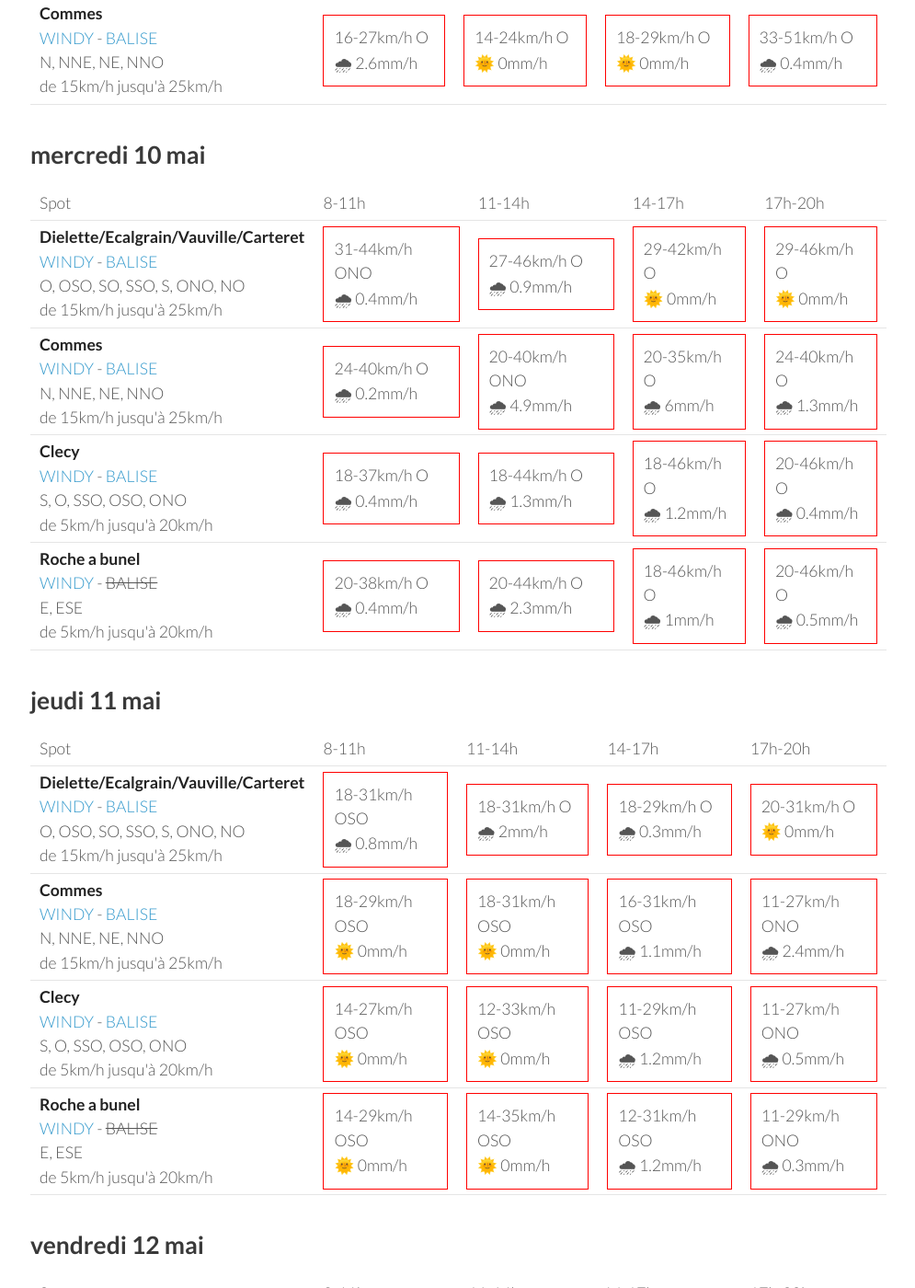
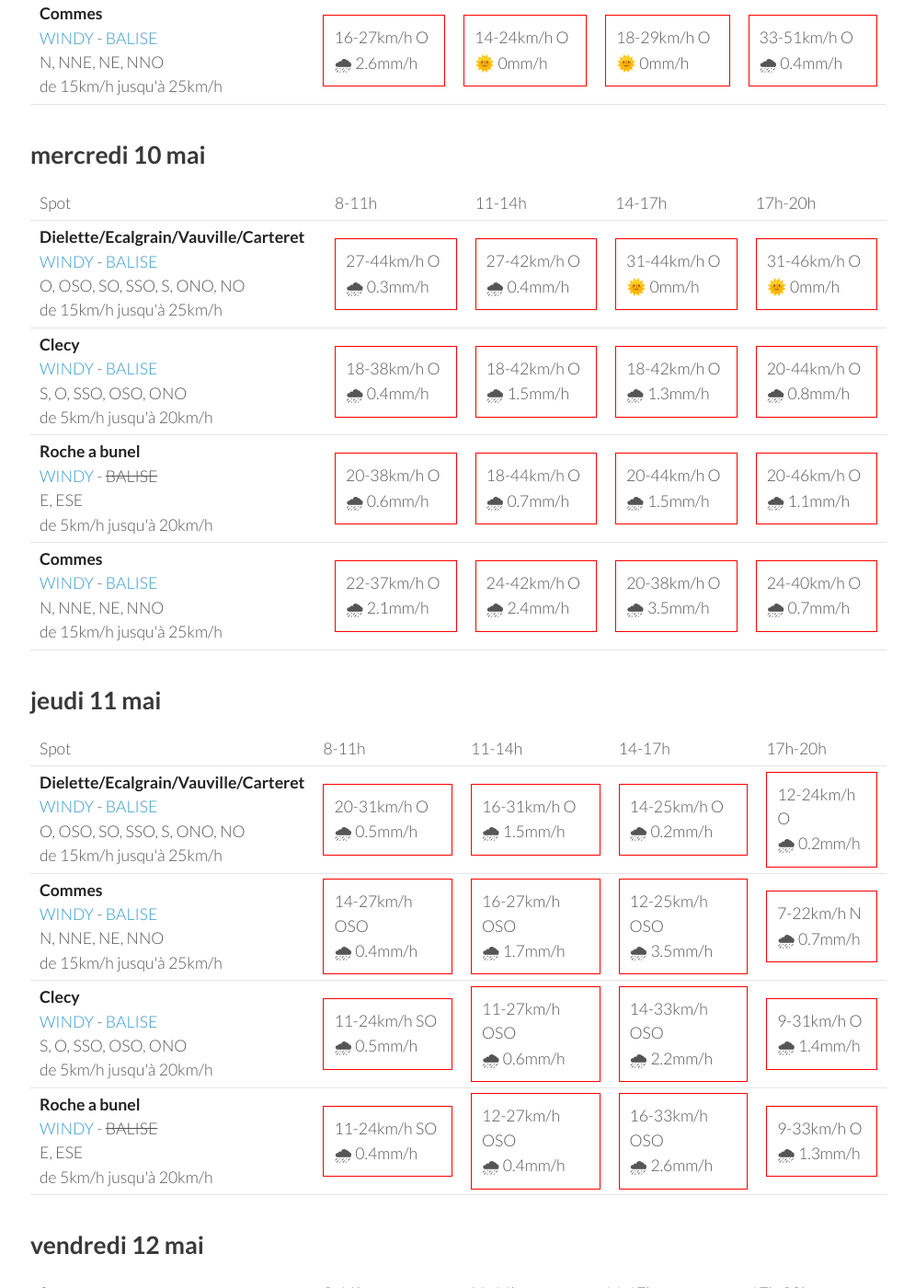
Before and after one commit to parapente-dans-le-nord/parapente-dans-le-nord.github.io, a Jekyll site: the page built from normandie.markdown, in a window 1280 px wide and 1400 px high, scrolled down 1312 px. Shown: the whole window at 92% size, without its empty margins (25-1020 px from the left). Built offline with Jekyll 4.4.1, drawn with Linux system fonts in a browser that asks for light colours; some of the changed text lies outside the part shown.

Commit message:
update index.markdown

```diff
--- a/normandie.markdown
+++ b/normandie.markdown
@@ -132,40 +132,40 @@ page mise à jour le lundi 08 mai 13:46
 <tr>
         <td><strong>Dielette/Ecalgrain/Vauville/Carteret</strong><br><a href="https://windy.com/49.650/-1.856?49.243,-1.856,8">WINDY</a> - <span class=""><a href="http://www.balisemeteo.com/balise.php?idBalise=81">BALISE</a> </span><br> <span class="vent-favorable">O, OSO, SO, SSO, S, ONO, NO</span><br><span class="force-vent">de 15km/h jusqu'à 25km/h</span> </td>
 
-            <td><div class="not-flyable"><p>31-44km/h ONO</p><p>🌧 0.4mm/h</p></div></td>
-            <td><div class="not-flyable"><p>27-46km/h O</p><p>🌧 0.9mm/h</p></div></td>
-            <td><div class="not-flyable"><p>29-42km/h O</p><p>🌞 0mm/h</p></div></td>
-            <td><div class="not-flyable"><p>29-46km/h O</p><p>🌞 0mm/h</p></div></td>
+            <td><div class="not-flyable"><p>27-44km/h O</p><p>🌧 0.3mm/h</p></div></td>
+            <td><div class="not-flyable"><p>27-42km/h O</p><p>🌧 0.4mm/h</p></div></td>
+            <td><div class="not-flyable"><p>31-44km/h O</p><p>🌞 0mm/h</p></div></td>
+            <td><div class="not-flyable"><p>31-46km/h O</p><p>🌞 0mm/h</p></div></td>
+
+
+    </tr>
+<tr>
+        <td><strong>Clecy</strong><br><a href="https://windy.com/48.929/-0.470?48.516,-0.470,8">WINDY</a> - <span class=""><a href="http://www.balisemeteo.com/balise.php?idBalise=122">BALISE</a> </span><br> <span class="vent-favorable">S, O, SSO, OSO, ONO</span><br><span class="force-vent">de 5km/h jusqu'à 20km/h</span> </td>
+
+            <td><div class="not-flyable"><p>18-38km/h O</p><p>🌧 0.4mm/h</p></div></td>
+            <td><div class="not-flyable"><p>18-42km/h O</p><p>🌧 1.5mm/h</p></div></td>
+            <td><div class="not-flyable"><p>18-42km/h O</p><p>🌧 1.3mm/h</p></div></td>
+            <td><div class="not-flyable"><p>20-44km/h O</p><p>🌧 0.8mm/h</p></div></td>
+
+
+    </tr>
+<tr>
+        <td><strong>Roche a bunel</strong><br><a href="https://windy.com/48.993/-0.499?48.580,-0.499,8">WINDY</a> - <span class="no-balise"> BALISE </span><br> <span class="vent-favorable">E, ESE</span><br><span class="force-vent">de 5km/h jusqu'à 20km/h</span> </td>
+
+            <td><div class="not-flyable"><p>20-38km/h O</p><p>🌧 0.6mm/h</p></div></td>
+            <td><div class="not-flyable"><p>18-44km/h O</p><p>🌧 0.7mm/h</p></div></td>
+            <td><div class="not-flyable"><p>20-44km/h O</p><p>🌧 1.5mm/h</p></div></td>
+            <td><div class="not-flyable"><p>20-46km/h O</p><p>🌧 1.1mm/h</p></div></td>
 
 
     </tr>
 <tr>
         <td><strong>Commes</strong><br><a href="https://windy.com/49.346/-0.726?48.936,-0.726,8">WINDY</a> - <span class=""><a href="http://www.balisemeteo.com/balise.php?idBalise=158">BALISE</a> </span><br> <span class="vent-favorable">N, NNE, NE, NNO</span><br><span class="force-vent">de 15km/h jusqu'à 25km/h</span> </td>
 
-            <td><div class="not-flyable"><p>24-40km/h O</p><p>🌧 0.2mm/h</p></div></td>
-            <td><div class="not-flyable"><p>20-40km/h ONO</p><p>🌧 4.9mm/h</p></div></td>
-            <td><div class="not-flyable"><p>20-35km/h O</p><p>🌧 6mm/h</p></div></td>
-            <td><div class="not-flyable"><p>24-40km/h O</p><p>🌧 1.3mm/h</p></div></td>
-
-
-    </tr>
-<tr>
-        <td><strong>Clecy</strong><br><a href="https://windy.com/48.929/-0.470?48.516,-0.470,8">WINDY</a> - <span class=""><a href="http://www.balisemeteo.com/balise.php?idBalise=122">BALISE</a> </span><br> <span class="vent-favorable">S, O, SSO, OSO, ONO</span><br><span class="force-vent">de 5km/h jusqu'à 20km/h</span> </td>
-
-            <td><div class="not-flyable"><p>18-37km/h O</p><p>🌧 0.4mm/h</p></div></td>
-            <td><div class="not-flyable"><p>18-44km/h O</p><p>🌧 1.3mm/h</p></div></td>
-            <td><div class="not-flyable"><p>18-46km/h O</p><p>🌧 1.2mm/h</p></div></td>
-            <td><div class="not-flyable"><p>20-46km/h O</p><p>🌧 0.4mm/h</p></div></td>
-
-
-    </tr>
-<tr>
-        <td><strong>Roche a bunel</strong><br><a href="https://windy.com/48.993/-0.499?48.580,-0.499,8">WINDY</a> - <span class="no-balise"> BALISE </span><br> <span class="vent-favorable">E, ESE</span><br><span class="force-vent">de 5km/h jusqu'à 20km/h</span> </td>
-
-            <td><div class="not-flyable"><p>20-38km/h O</p><p>🌧 0.4mm/h</p></div></td>
-            <td><div class="not-flyable"><p>20-44km/h O</p><p>🌧 2.3mm/h</p></div></td>
-            <td><div class="not-flyable"><p>18-46km/h O</p><p>🌧 1mm/h</p></div></td>
-            <td><div class="not-flyable"><p>20-46km/h O</p><p>🌧 0.5mm/h</p></div></td>
+            <td><div class="not-flyable"><p>22-37km/h O</p><p>🌧 2.1mm/h</p></div></td>
+            <td><div class="not-flyable"><p>24-42km/h O</p><p>🌧 2.4mm/h</p></div></td>
+            <td><div class="not-flyable"><p>20-38km/h O</p><p>🌧 3.5mm/h</p></div></td>
+            <td><div class="not-flyable"><p>24-40km/h O</p><p>🌧 0.7mm/h</p></div></td>
 
 
     </tr>
@@ -188,40 +188,40 @@ page mise à jour le lundi 08 mai 13:46
 <tr>
         <td><strong>Dielette/Ecalgrain/Vauville/Carteret</strong><br><a href="https://windy.com/49.650/-1.856?49.243,-1.856,8">WINDY</a> - <span class=""><a href="http://www.balisemeteo.com/balise.php?idBalise=81">BALISE</a> </span><br> <span class="vent-favorable">O, OSO, SO, SSO, S, ONO, NO</span><br><span class="force-vent">de 15km/h jusqu'à 25km/h</span> </td>
 
-            <td><div class="not-flyable"><p>18-31km/h OSO</p><p>🌧 0.8mm/h</p></div></td>
-            <td><div class="not-flyable"><p>18-31km/h O</p><p>🌧 2mm/h</p></div></td>
-            <td><div class="not-flyable"><p>18-29km/h O</p><p>🌧 0.3mm/h</p></div></td>
-            <td><div class="not-flyable"><p>20-31km/h O</p><p>🌞 0mm/h</p></div></td>
+            <td><div class="not-flyable"><p>20-31km/h O</p><p>🌧 0.5mm/h</p></div></td>
+            <td><div class="not-flyable"><p>16-31km/h O</p><p>🌧 1.5mm/h</p></div></td>
+            <td><div class="not-flyable"><p>14-25km/h O</p><p>🌧 0.2mm/h</p></div></td>
+            <td><div class="not-flyable"><p>12-24km/h O</p><p>🌧 0.2mm/h</p></div></td>
 
 
     </tr>
 <tr>
         <td><strong>Commes</strong><br><a href="https://windy.com/49.346/-0.726?48.936,-0.726,8">WINDY</a> - <span class=""><a href="http://www.balisemeteo.com/balise.php?idBalise=158">BALISE</a> </span><br> <span class="vent-favorable">N, NNE, NE, NNO</span><br><span class="force-vent">de 15km/h jusqu'à 25km/h</span> </td>
 
-            <td><div class="not-flyable"><p>18-29km/h OSO</p><p>🌞 0mm/h</p></div></td>
-            <td><div class="not-flyable"><p>18-31km/h OSO</p><p>🌞 0mm/h</p></div></td>
-            <td><div class="not-flyable"><p>16-31km/h OSO</p><p>🌧 1.1mm/h</p></div></td>
-            <td><div class="not-flyable"><p>11-27km/h ONO</p><p>🌧 2.4mm/h</p></div></td>
+            <td><div class="not-flyable"><p>14-27km/h OSO</p><p>🌧 0.4mm/h</p></div></td>
+            <td><div class="not-flyable"><p>16-27km/h OSO</p><p>🌧 1.7mm/h</p></div></td>
+            <td><div class="not-flyable"><p>12-25km/h OSO</p><p>🌧 3.5mm/h</p></div></td>
+            <td><div class="not-flyable"><p>7-22km/h N</p><p>🌧 0.7mm/h</p></div></td>
 
 
     </tr>
 <tr>
         <td><strong>Clecy</strong><br><a href="https://windy.com/48.929/-0.470?48.516,-0.470,8">WINDY</a> - <span class=""><a href="http://www.balisemeteo.com/balise.php?idBalise=122">BALISE</a> </span><br> <span class="vent-favorable">S, O, SSO, OSO, ONO</span><br><span class="force-vent">de 5km/h jusqu'à 20km/h</span> </td>
 
-            <td><div class="not-flyable"><p>14-27km/h OSO</p><p>🌞 0mm/h</p></div></td>
-            <td><div class="not-flyable"><p>12-33km/h OSO</p><p>🌞 0mm/h</p></div></td>
-            <td><div class="not-flyable"><p>11-29km/h OSO</p><p>🌧 1.2mm/h</p></div></td>
-            <td><div class="not-flyable"><p>11-27km/h ONO</p><p>🌧 0.5mm/h</p></div></td>
+            <td><div class="not-flyable"><p>11-24km/h SO</p><p>🌧 0.5mm/h</p></div></td>
+            <td><div class="not-flyable"><p>11-27km/h OSO</p><p>🌧 0.6mm/h</p></div></td>
+            <td><div class="not-flyable"><p>14-33km/h OSO</p><p>🌧 2.2mm/h</p></div></td>
+            <td><div class="not-flyable"><p>9-31km/h O</p><p>🌧 1.4mm/h</p></div></td>
 
 
     </tr>
 <tr>
         <td><strong>Roche a bunel</strong><br><a href="https://windy.com/48.993/-0.499?48.580,-0.499,8">WINDY</a> - <span class="no-balise"> BALISE </span><br> <span class="vent-favorable">E, ESE</span><br><span class="force-vent">de 5km/h jusqu'à 20km/h</span> </td>
 
-            <td><div class="not-flyable"><p>14-29km/h OSO</p><p>🌞 0mm/h</p></div></td>
-            <td><div class="not-flyable"><p>14-35km/h OSO</p><p>🌞 0mm/h</p></div></td>
-            <td><div class="not-flyable"><p>12-31km/h OSO</p><p>🌧 1.2mm/h</p></div></td>
-            <td><div class="not-flyable"><p>11-29km/h ONO</p><p>🌧 0.3mm/h</p></div></td>
+            <td><div class="not-flyable"><p>11-24km/h SO</p><p>🌧 0.4mm/h</p></div></td>
+            <td><div class="not-flyable"><p>12-27km/h OSO</p><p>🌧 0.4mm/h</p></div></td>
+            <td><div class="not-flyable"><p>16-33km/h OSO</p><p>🌧 2.6mm/h</p></div></td>
+            <td><div class="not-flyable"><p>9-33km/h O</p><p>🌧 1.3mm/h</p></div></td>
 
 
     </tr>
```
Also changed, not shown: other parts of normandie.markdown (+1 -1 lines).
